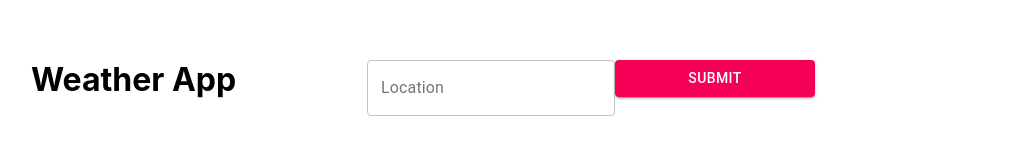
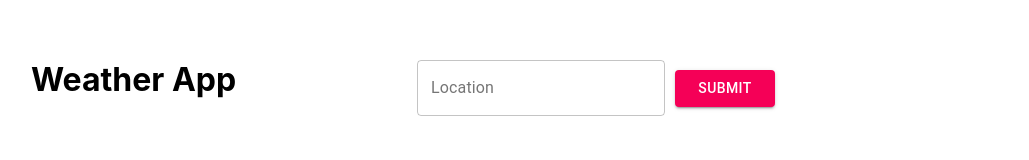
Before and after one commit to koala1707/weather-forecast-application, a React (Create React App) app: page / in a window 1280 px wide. Shown: the top 160 px of the page, without its empty margins (49-1078 px from the left). Built offline with nearby package versions, Linux system fonts and the light colour scheme; no server answers.

Commit message:
refined ui style

```diff
--- a/src/App.css
+++ b/src/App.css
@@ -12,8 +12,10 @@
 .submit-button {
   /* padding: 5px 15px; */
   cursor: pointer;
-  width: 200px;
-  position: relative;
+  width: 100px;
+  position:absolute;
+  left: 10px;
+  top: 10px;
 }
 
 
--- a/src/App.js
+++ b/src/App.js
@@ -2,10 +2,7 @@ import './App.css';
 import React, { useState, useEffect } from 'react';
 import { TextField, Button, Checkbox, TableContainer, TableHead, TableRow, TableBody, TableCell } from '@material-ui/core';
 import { Paper, Table } from '@mui/material'
-import { styled } from '@mui/material/styles';
 import json from './db.json'
-
-
 
 
 // Data which is fetched from API is formated such as [Date, Temperature]
@@ -72,15 +69,12 @@ function App() {
   // To get the current position
   // refer to this website to find the current location: https://www.pluralsight.com/guides/how-to-use-geolocation-call-in-reactjs
   useEffect(() => {
-    console.log("search", search)
-
     // Search a location
     if(search){
       fetch(`https://api.openweathermap.org/data/2.5/weather?q=${location}&appid=${API_KEY}`)
       .then((res) => res.json()
       .then((geo) => {
-        console.log("geo", geo)
-
+        // console.log("geo", geo)
         setLatitude(geo.coord.lat)
         setLongitude(geo.coord.lon)
       }))
@@ -92,12 +86,12 @@ function App() {
         setLongitude(currentLocation.coords.longitude);
       });
     }
-    console.log("latitude: ", latitude);
-    console.log("longitude: ", longitude);
   },[latitude, longitude, search]);
 
   useEffect(() => {
     if(latitude && longitude != null){
+      console.log("latitude: ", latitude);
+      console.log("longitude: ", longitude);
       fetch(`https://api.openweathermap.org/data/2.5/forecast?lat=${latitude}&lon=${longitude}&appid=${API_KEY}&units=metric`)
       .then(response => {
         if(!response.ok){
@@ -107,9 +101,7 @@ function App() {
       })
       .then(weatherResult => {
         let collectedData = collectData(weatherResult['list'])
-        collectedData.map((data, index) => {
-          setMapList(mapList => mapList.concat({date: data[0], cdegree: data[1], fdegree: data[2]}))
-        })
+        setMapList(collectedData)
       })
       .catch (error => {
         setError(error.message)
@@ -135,7 +127,7 @@ function App() {
         <div>
           {error && <div className='payment-error'>{ error }</div>}
           <TableContainer component={Paper}>
-                <Table sx={{ minWidth: 500}} aria-lable="test">
+            <Table sx={{ minWidth: 300}} aria-label="test">
               <TableHead>
                 <TableRow>
                   <TableCell>Date</TableCell>
@@ -144,10 +136,11 @@ function App() {
               </TableHead>
               <TableBody>
                 {mapList.map((d, i) => {
+                  console.log("d", d)
                   return(
                     <TableRow key={i}>
-                          <TableCell component="th" scope="row">{d.date}</TableCell>
-                          <TableCell>{fahrenheit ? `${d.fdegree}F` : `${d.cdegree}C`}</TableCell>
+                      <TableCell component="th" scope="row">{d[0]}</TableCell>
+                      <TableCell>{fahrenheit ? `${d[2]}F` : `${d[1]}C`}</TableCell>
                     </TableRow>
                   )
                 })}
```
Lines whose indentation alone changed are shown as unchanged.
